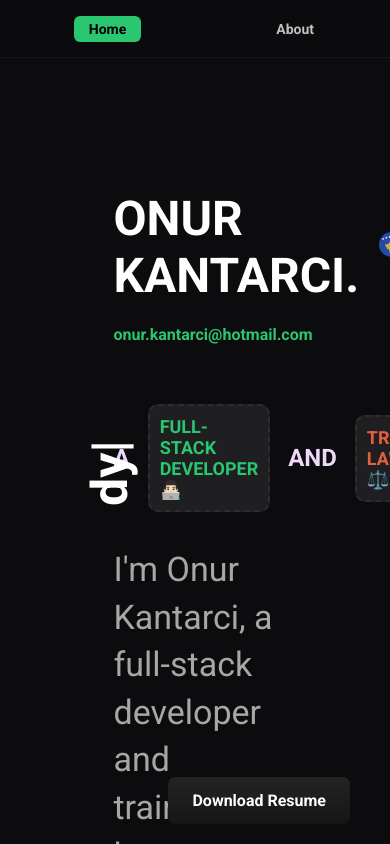
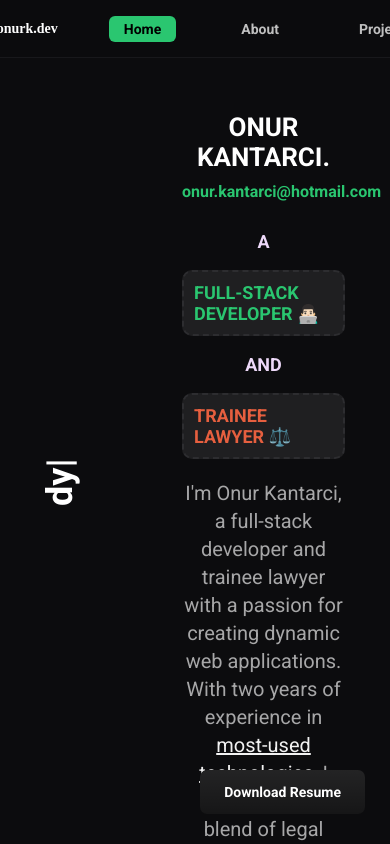
Before and after one commit to onurkantarci/onurkantarci.github.io, an Astro site: page / in a window 390 px wide. Built offline with nearby package versions, Linux system fonts and the light colour scheme; Astro itself is replaced by a stand-in of ours; a web font is replaced by a local one.

Commit message:
add responsiveness

```diff
--- a/src/layouts/Layout.astro
+++ b/src/layouts/Layout.astro
@@ -127,4 +127,10 @@ const currentPath = Astro.url.pathname;
     background: #2ac670;
     color: #000000;
   }
+
+  @media (max-width: 640px) {
+    .page-container {
+      gap: 50px;
+    }
+  }
 </style>
--- a/src/pages/index.astro
+++ b/src/pages/index.astro
@@ -232,4 +232,62 @@ import Layout from "../layouts/Layout.astro";
   .yellow-highlight:hover {
     color: #2ac670;
   }
+
+  @media (max-width: 1228px) {
+    .onur-fullname {
+      font-size: 26px;
+      text-align: center;
+    }
+
+    .index-title {
+      flex-direction: column;
+      margin-bottom: 50px;
+    }
+
+    .name-flag {
+      flex-direction: column;
+      gap: 0px;
+    }
+
+    .flag {
+      display: none;
+    }
+
+    .email {
+      font-size: 16px;
+      margin-top: 10px;
+      margin-bottom: 30px;
+      text-align: center;
+    }
+
+    .index-title {
+      font-size: 18px;
+      margin: 0;
+    }
+
+    p {
+      font-size: 20px;
+      text-align: center;
+    }
+
+    #typing {
+      font-size: 36px;
+      margin-left: 60px;
+    }
+
+    .resume-container {
+      right: 20px;
+      bottom: 30px;
+    }
+
+    .resume-download {
+      margin-right: 5px;
+      font-size: 14px;
+    }
+
+    .whole-container {
+      margin-top: 0;
+      margin-left: 150px;
+    }
+  }
 </style>
--- a/styles/global.css
+++ b/styles/global.css
@@ -76,3 +76,6 @@ footer {
   padding: 1rem;
   width: 100%;
 }
+
+@media (max-width: 640px) {
+}
```
